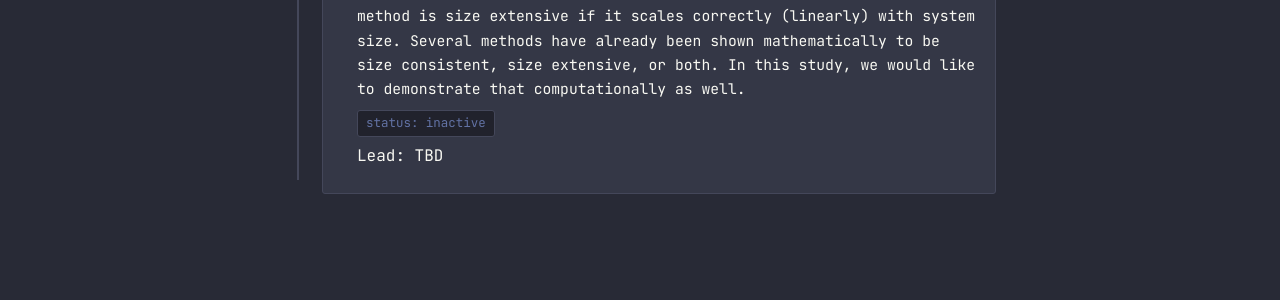
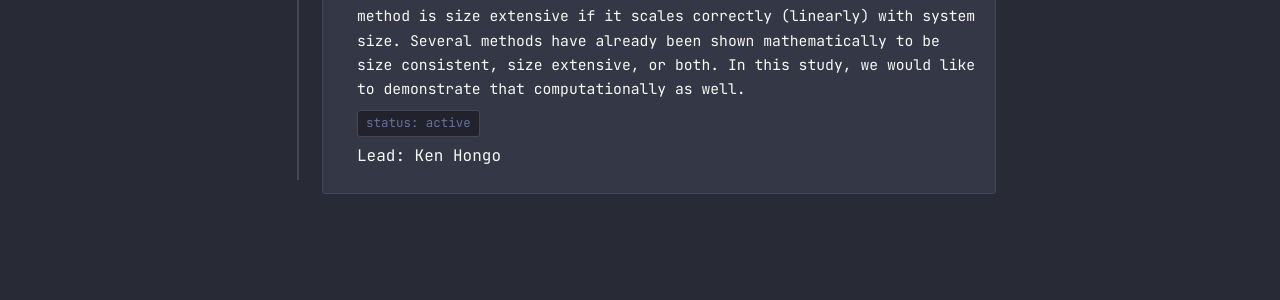
Before and after one commit to spakl/research-site, a Jekyll site: the page built from research/quantum-chemistry-explorations.html, in a window 1280 px wide. Shown: the part 524-824 px from the top of the page. Built offline with Jekyll 4.4.1, drawn with Linux system fonts in a browser that asks for light colours.

Commit message:
updated leads and status of rxn mech search, size constistent and extensive, md

```diff
--- a/research/md-simulation.html
+++ b/research/md-simulation.html
@@ -19,7 +19,7 @@
         <div class="branch-body">
           <p> Inhibition of &beta;-amyloid cleaving enzyme 1 (BACE1) is a promising approach to the treatment of Alzheimer's disease. Understanding the mechanisms of binding between inhibitors and BACE1 would help in designing more effective BACE1 inhibitors. We use GROMACS to run molecular dynamics simulations and gain an in-depth, atomic-level understanding of this binding process.</p>
           <span class="tag">status: active</span>
-          <span class="card-meta" style="display:block; margin-top:6px;">Lead: Benjamin Chun</span>
+          <span class="card-meta" style="display:block; margin-top:6px;">Lead: Benjamin Chun, Adiran Mego</span>
           <div class="related-links" style="margin-top:8px;">
             <a href="{{ '/assets/papers/md_intro_meller.pdf' | relative_url }}" target="_blank" rel="noopener">reference paper (PDF)</a>
           </div>
--- a/research/quantum-chemistry-explorations.html
+++ b/research/quantum-chemistry-explorations.html
@@ -18,8 +18,8 @@
         <h3 class="branch-title">size consistency and size extensivity of qm methods</h3>
         <div class="branch-body">
           <p>A method is size consistent if the energy of two non-interacting systems equals the sum of the energies of the individual systems. A method is size extensive if it scales correctly (linearly) with system size. Several methods have already been shown mathematically to be size consistent, size extensive, or both. In this study, we would like to demonstrate that computationally as well.</p>
-          <span class="tag">status: inactive</span>
-          <span class="card-meta" style="display:block; margin-top:6px;">Lead: TBD</span>
+          <span class="tag">status: active</span>
+          <span class="card-meta" style="display:block; margin-top:6px;">Lead: Ken Hongo</span>
           <div class="related-links" style="margin-top:8px;">
           </div>
         </div>
--- a/research/reaction-mechanism-searches.html
+++ b/research/reaction-mechanism-searches.html
@@ -18,8 +18,8 @@
         <h3 class="branch-title">menzmer-collaboration</h3>
         <div class="branch-body">
           <p>The Menzmer group studies acid-catalyzed reactions of cyclic alcohols and alkenes. Our group aims to computationally confirm or determine the mechanisms for these reactions.</p>
-          <span class="tag">status: inactive</span>
-          <span class="card-meta" style="display:block; margin-top:6px;">Lead: TBD</span>
+          <span class="tag">status: active</span>
+          <span class="card-meta" style="display:block; margin-top:6px;">Lead: Ryan Ro</span>
           <div class="related-links" style="margin-top:8px;">
             <a href="{{ '/assets/papers/26dimethylcyclohexanol.pdf' | relative_url }}" target="_blank" rel="noopener">dehydration of 2,6-dimethylcyclohexanol</a>
             <a href="{{ '/assets/papers/1methylcyclopentanol.pdf' | relative_url }}" target="_blank" rel="noopener">acid-catalyzed formation of cyclohexenyl cation from 1-methylcyclopentanol</a>
```
